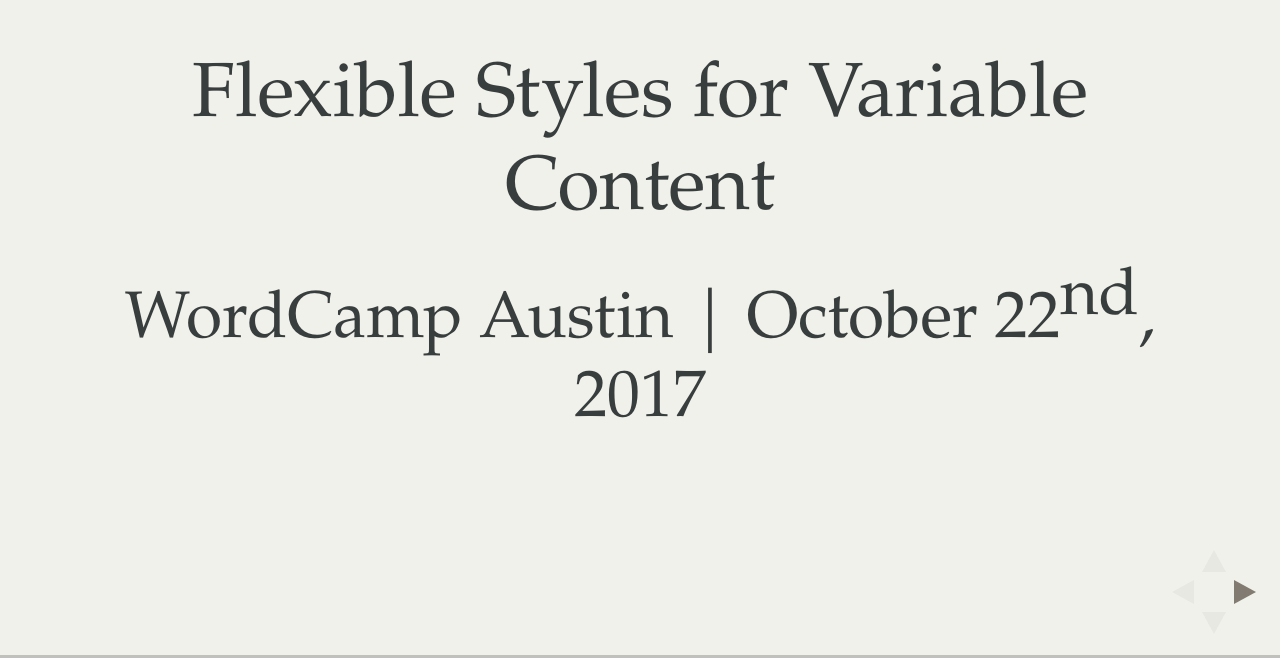
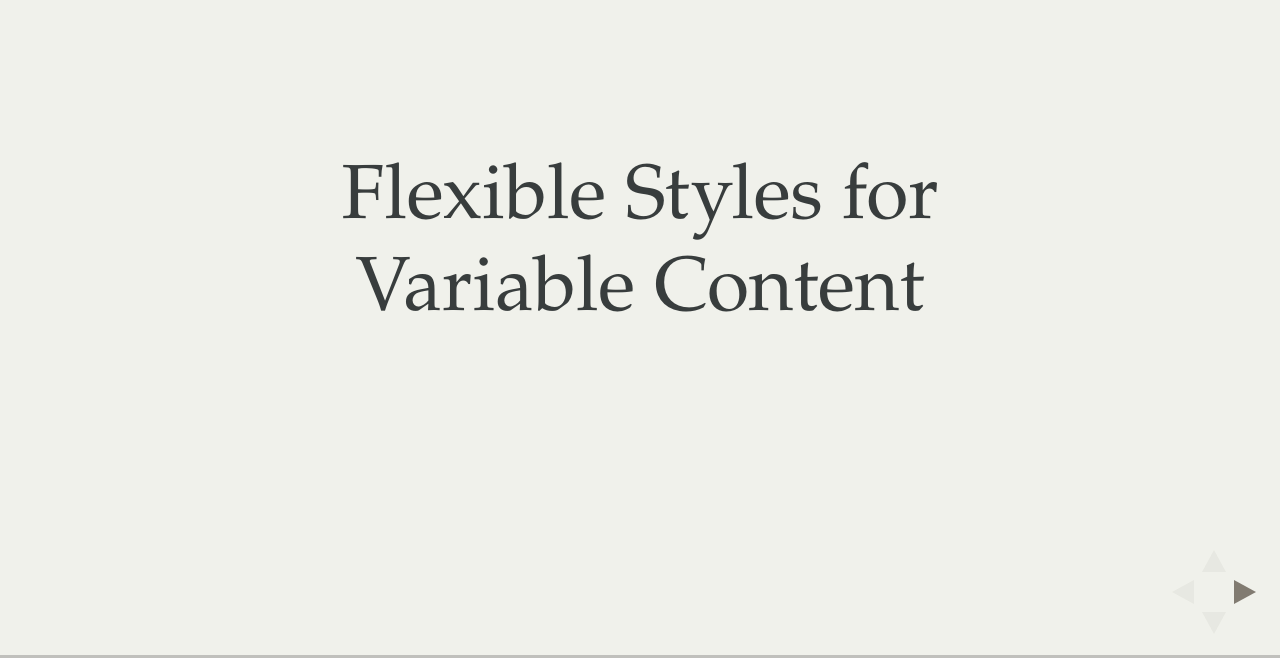
Before and after one commit to adamgiese/wordcamp-flexible-styles, a website: page index.html in a window 1280 px wide. Shown: the part 142-800 px from the top of the page. Drawn offline with Linux system fonts and the light colour scheme.

Commit message:
Update title card

```diff
--- a/index.html
+++ b/index.html
@@ -25,8 +25,7 @@
 			<div class='slides'>
 <!-- title -->
 <section>
-	<h1>Flexible Styles for Variable Content</h1>
-	<h2>WordCamp Austin | October 22<sup>nd</sup>, 2017</h2>
+	<h1>Flexible Styles for<br /> Variable Content</h1>
 </section>
 
 <!-- about me -->
```
